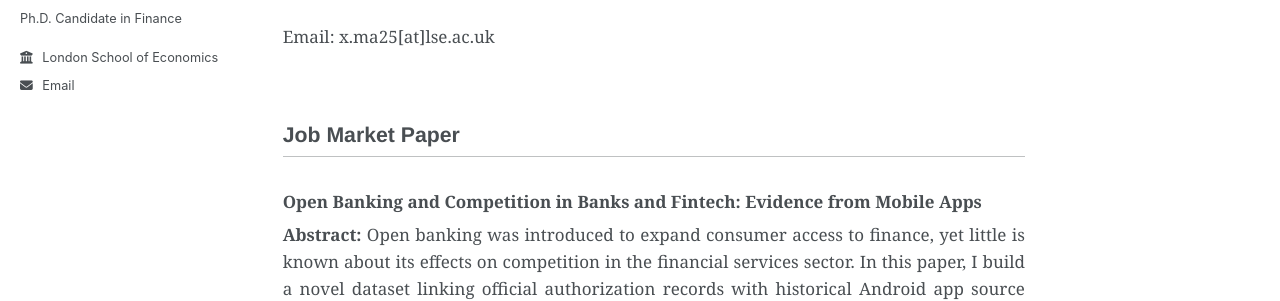
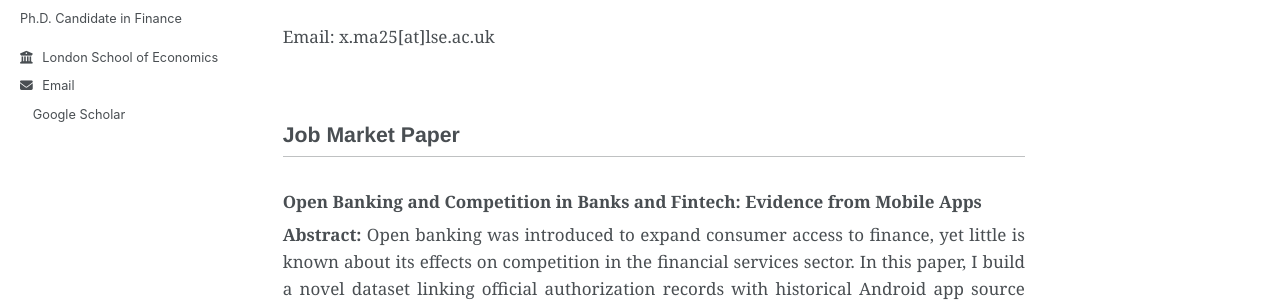
Before and after one commit to xinchen-ma/xinchen-ma.github.io, a Jekyll site: the page built from index.md, in a window 1280 px wide. Shown: the part 282-583 px from the top of the page. Built offline with Jekyll 4.4.1, drawn with Linux system fonts in a browser that asks for light colours; a script that is not in the unit is left out.

```diff
--- a/_config.yml
+++ b/_config.yml
@@ -48,7 +48,7 @@ author:
   academia         : # URL
   arxiv            : # URL - Update with the correct link to your profile
   ssrn             : "https://papers.ssrn.com/sol3/cf_dev/AbsByAuth.cfm?per_id=4982387"
-  googlescholar    : #"https://papers.ssrn.com/sol3/cf_dev/AbsByAuth.cfm?per_id=4982387"
+  googlescholar    : "https://papers.ssrn.com/sol3/cf_dev/AbsByAuth.cfm?per_id=4982387"
   inspire-hep      : # URL
   impactstory      : # URL
   orcid            : #"http://orcid.org/yourorcidurl"
```
